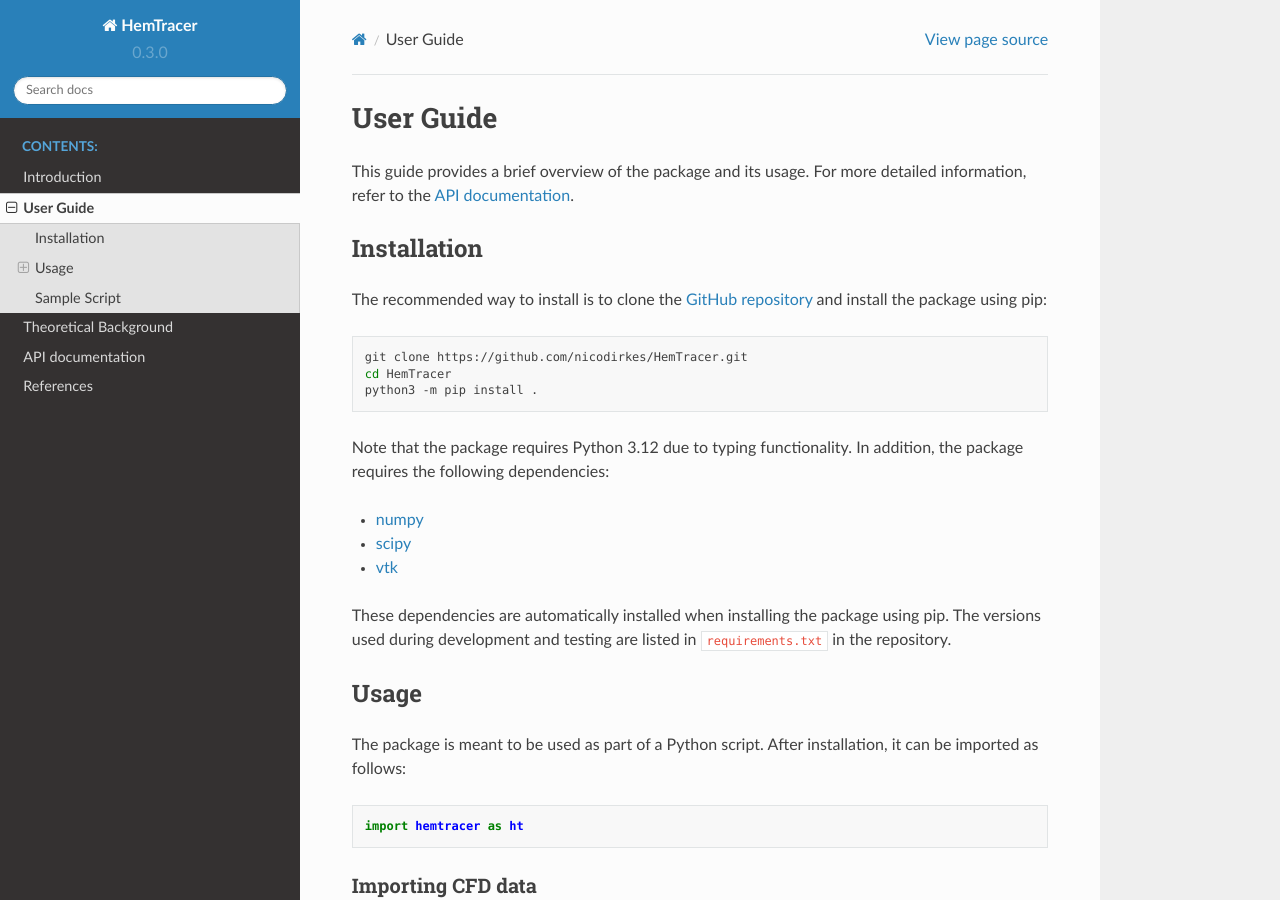
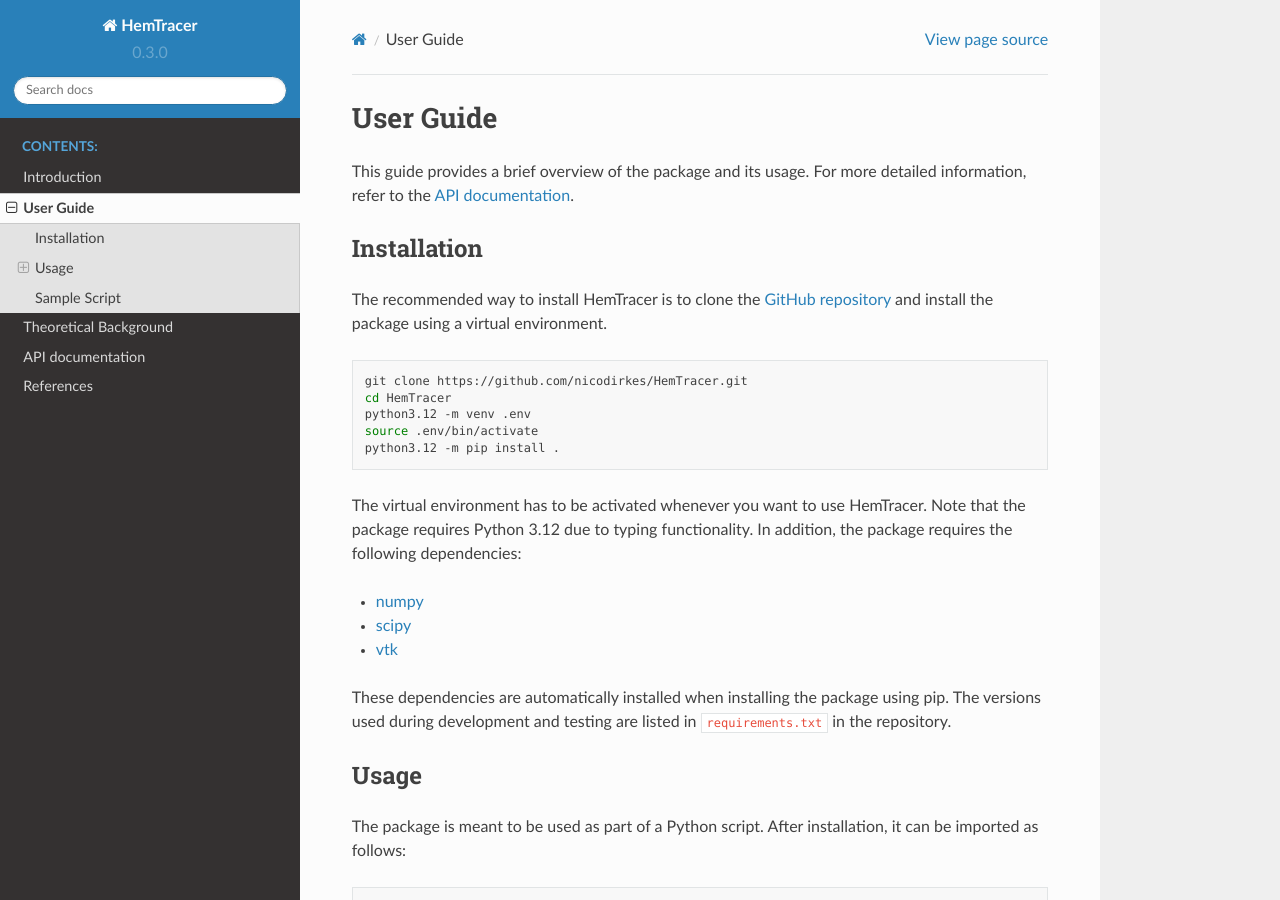
Before and after one commit to nicodirkes/HemTracer, a Sphinx documentation site: the page built from docs/user_guide.rst, in a window 1280 px wide and 900 px high. Built offline with Sphinx 7.4.7 and the Read the Docs theme 2.0.0, drawn with Linux system fonts in a browser that asks for light colours; cross-references to code outside the pages are shown as plain code.

Commit message:
added information about virtual environment

```diff
--- a/docs/user_guide.rst
+++ b/docs/user_guide.rst
@@ -5,14 +5,17 @@
 
 Installation
 -------------------------------------
-The recommended way to install is to clone the `GitHub repository <https://github.com/nicodirkes/HemTracer>`_ and install the package using pip:
+The recommended way to install HemTracer is to clone the `GitHub repository <https://github.com/nicodirkes/HemTracer>`_ and install the package using a virtual environment.
 
 .. code-block:: bash
 
     git clone https://github.com/nicodirkes/HemTracer.git
     cd HemTracer
-    python3 -m pip install .
+    python3.12 -m venv .env
+    source .env/bin/activate
+    python3.12 -m pip install .
 
+The virtual environment has to be activated whenever you want to use HemTracer.
 Note that the package requires Python 3.12 due to typing functionality. In addition, the package requires the following dependencies:
 
 - `numpy <https://numpy.org/>`_
```
